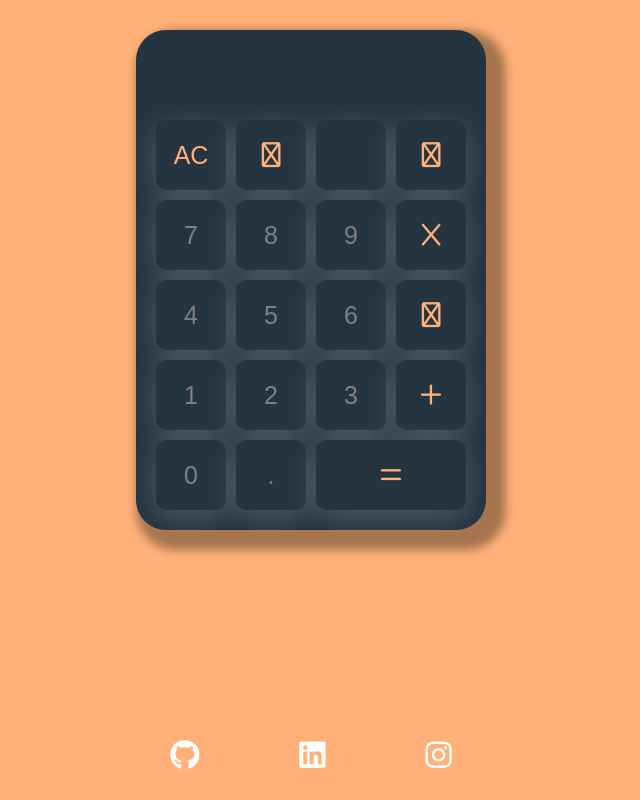
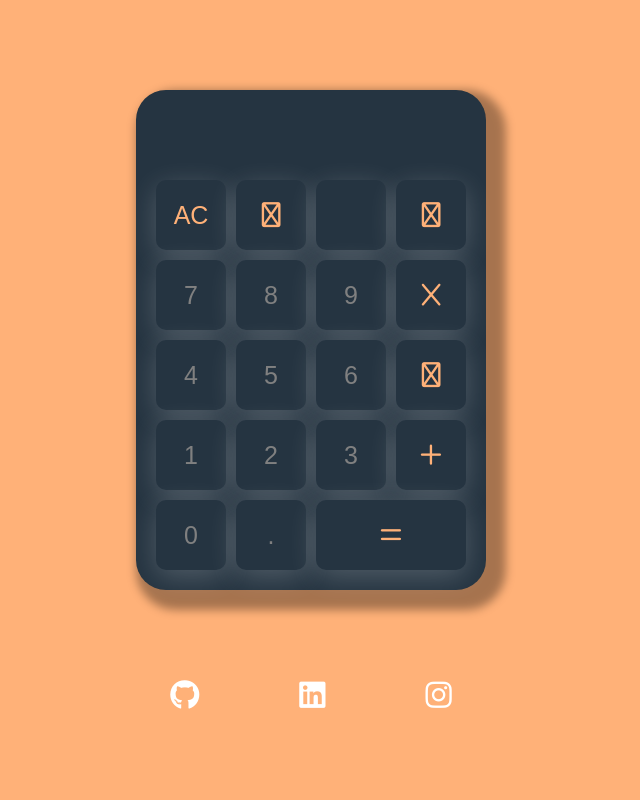
Before and after one commit to vanshbadjate07/CODSOFT, a plain HTML site: page CALCULATOR/index.html in a window 1280 px wide. Shown: the whole page, without its empty margins (329-969 px from the left). Drawn offline with Linux system fonts and the light colour scheme.

Commit message:
More changesgit add .

```diff
--- a/CALCULATOR/style.css
+++ b/CALCULATOR/style.css
@@ -78,7 +78,7 @@ button{
     grid-column: span 2;
 }
 .socials{
-    margin-top: 200px;
+    margin-top: 80px;
 }
 .icons {
     margin-top: 10px;
```
